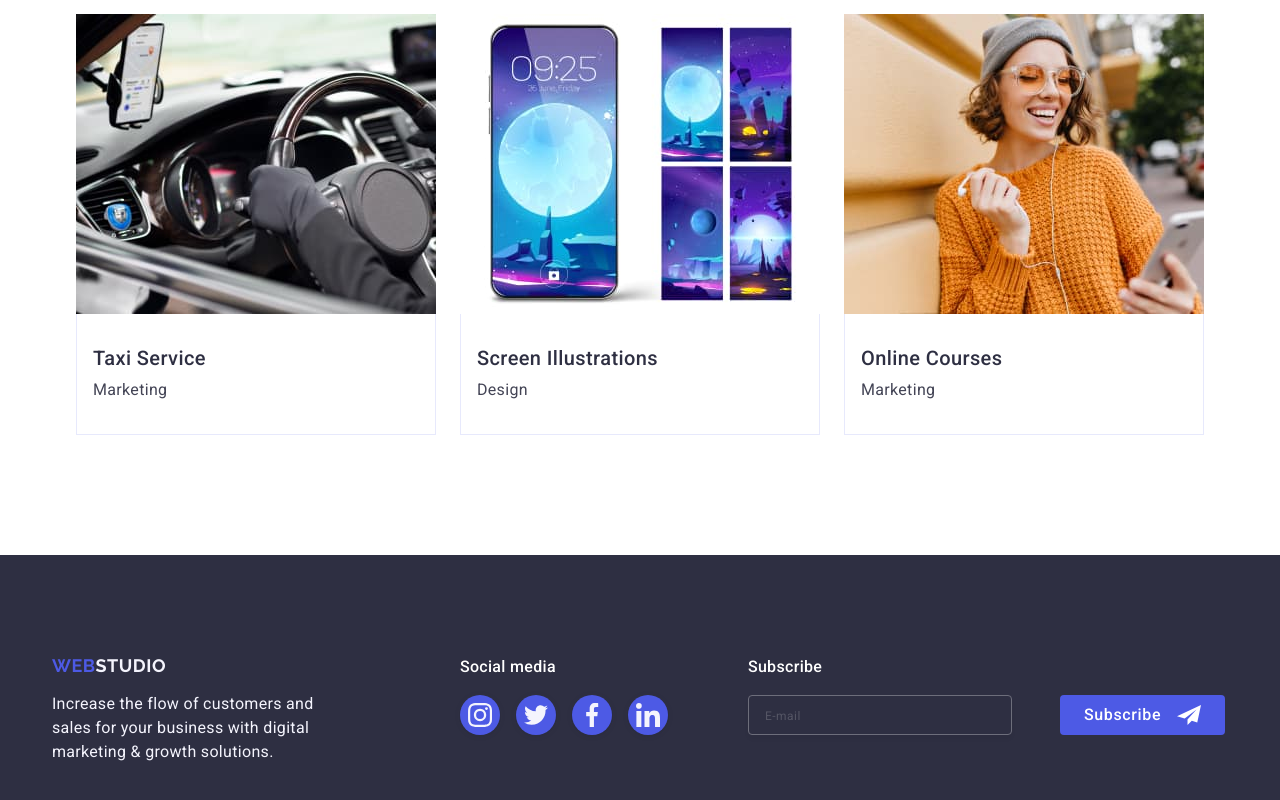
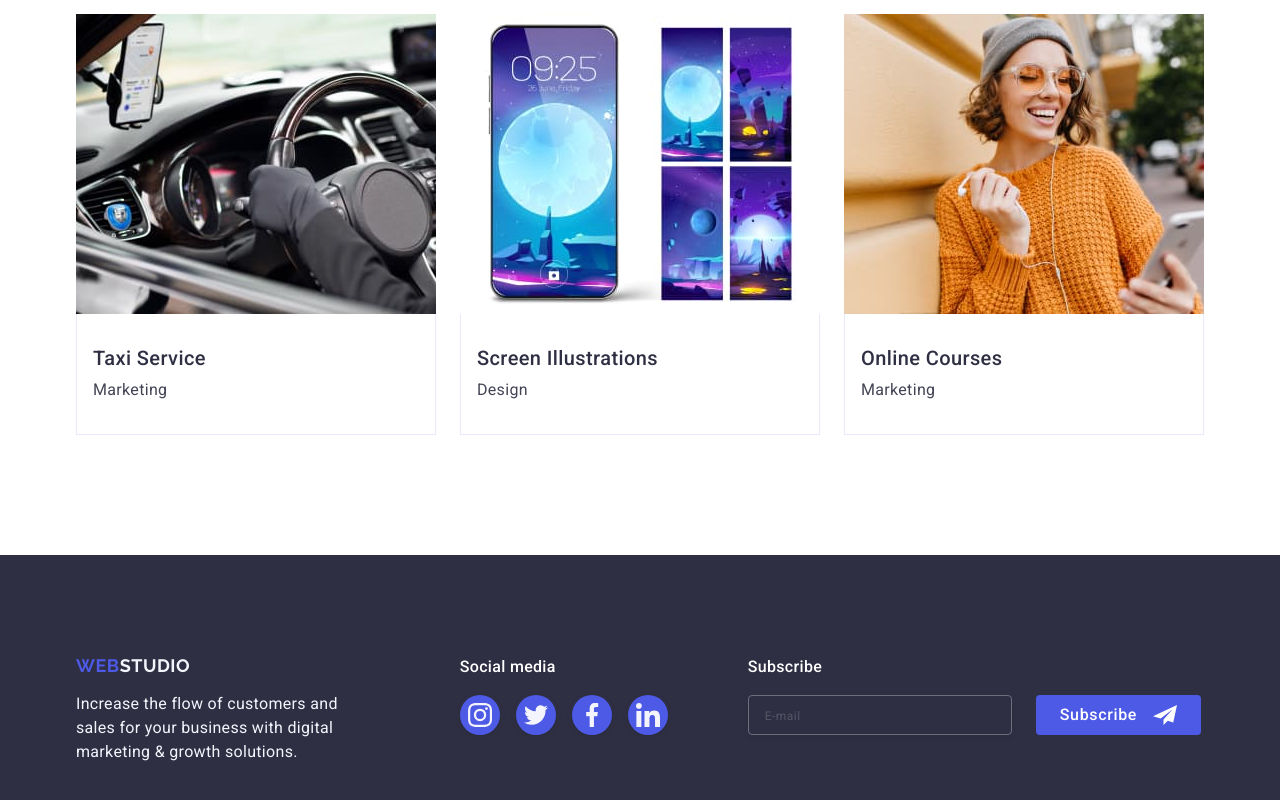
Before and after one commit to LiudmylaKo1986/goit-markup-hw-06, a plain HTML site: page index.html in a window 1280 px wide. Shown: the part 2628-3428 px from the top of the page. Drawn offline with nearby package versions, Linux system fonts and the light colour scheme.

Commit message:
finish commit

```diff
--- a/css/styles.css
+++ b/css/styles.css
@@ -810,7 +810,7 @@ body {
 .footer-container {
     display: flex;
     flex-direction: column;
-    /*justify-content: center;*/
+    justify-content: center;
     align-items: center;
     gap: 72px;
 }
@@ -819,6 +819,7 @@ body {
     display: flex;
     flex-direction: column;
     align-items: center;
+    width: 288px
 
 
 }
@@ -843,7 +844,6 @@ body {
 
 .footer-text {
     color: var(--colour-cloud);
-    width: 288px;
 }
 .footer-text {
     font-size: 16px;
@@ -975,6 +975,7 @@ body {
         display: flex;
         flex-direction: row;
         align-items: flex-start;
+        justify-content: flex-start;
         flex-wrap: wrap;
         gap: 72px 24px;
         padding-left: 108px;
@@ -983,6 +984,7 @@ body {
     .footer-logo-container {
         align-items: flex-start;
         margin-bottom: 0;
+        width: 264px;
     }
 
 
@@ -995,10 +997,11 @@ body {
         text-align: left;
     }
 
+    .footer-sybscribe-container{}
+
     .footer-sybscribe-form {
         display: flex;
         flex-direction: row;
-        align-items: flex-start;
         gap: 24px;
     }
 
@@ -1021,14 +1024,10 @@ body {
         padding: 100px 0;
     }
     .footer-container {
-        display: flex;
-        flex-direction: row;
-        justify-content: center;
-        align-items: flex-start;
         flex-wrap: nowrap;
         gap: 0;
-        padding-left: 156px;
-        padding-right: 159px;
+        padding-left: 15px;
+        padding-right: 18px;
     }
 
 
@@ -1041,9 +1040,7 @@ body {
         margin-right: 80px;
     }
 
-    .footer-sybscribe-input{
-        margin-right: 24px;
-    }
+    .footer-sybscribe-input{}
 }
 
 /*-----BACKDROP----*/
```
Also changed, not shown: index.html (+1 -1 lines).
